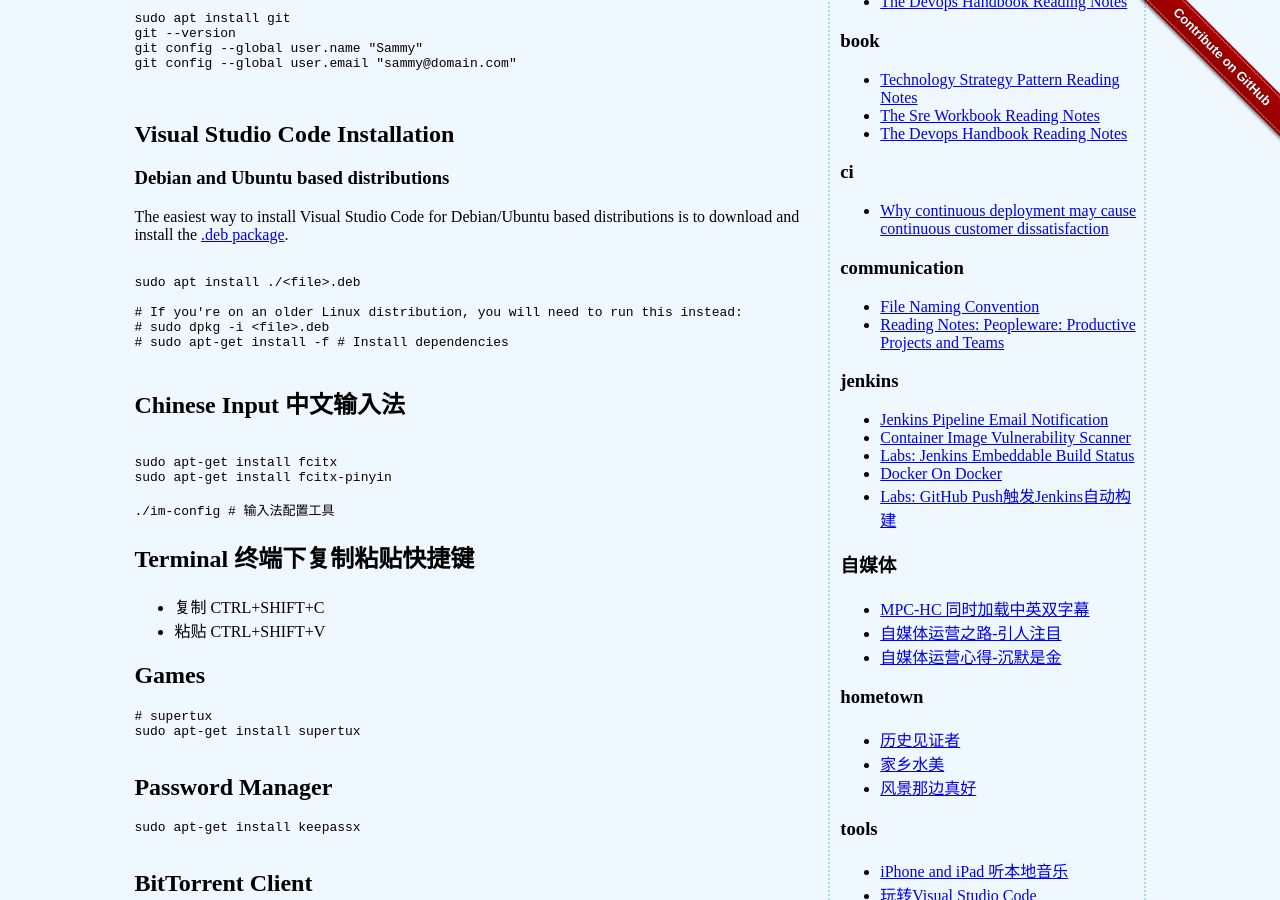
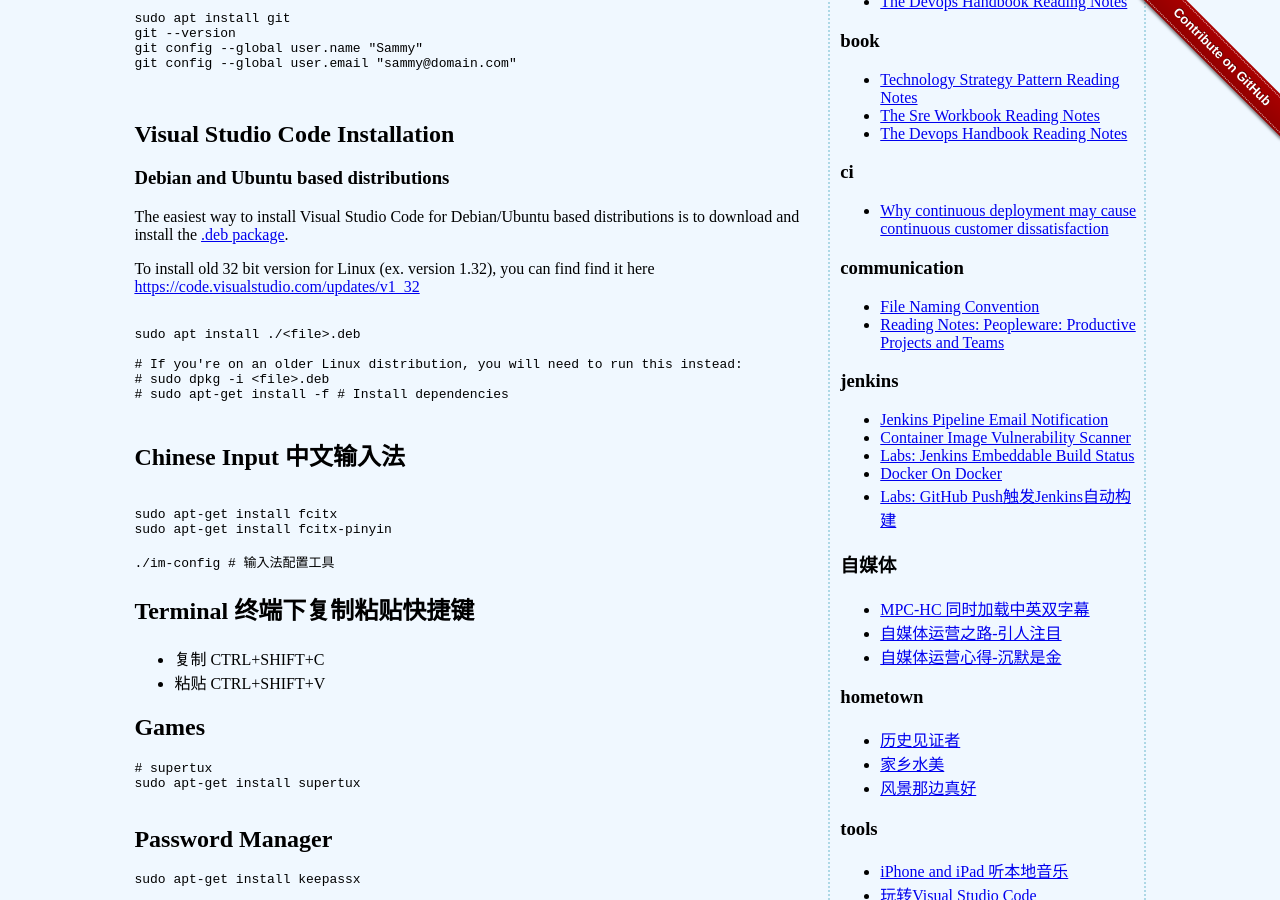
Before and after one commit to liuning0820/liuning0820.github.io, a Jekyll site: the page built from _posts/2019-04-18-play-with-debian.md, in a window 1280 px wide and 900 px high, scrolled down 466 px. Built offline with Jekyll 4.4.1, drawn with Linux system fonts in a browser that asks for light colours.

Commit message:
Install old 32 bit verison vscode for debian Linux

````diff
--- a/_posts/2019-04-18-play-with-debian.md
+++ b/_posts/2019-04-18-play-with-debian.md
@@ -24,6 +24,8 @@ git config --global user.email "sammy@domain.com"
 ### Debian and Ubuntu based distributions
 
 The easiest way to install Visual Studio Code for Debian/Ubuntu based distributions is to download and install the [.deb package](https://code.visualstudio.com/).
+
+To install old 32 bit version for Linux (ex. version 1.32), you can find find it here <https://code.visualstudio.com/updates/v1_32>
 
 ```sh
 
````
